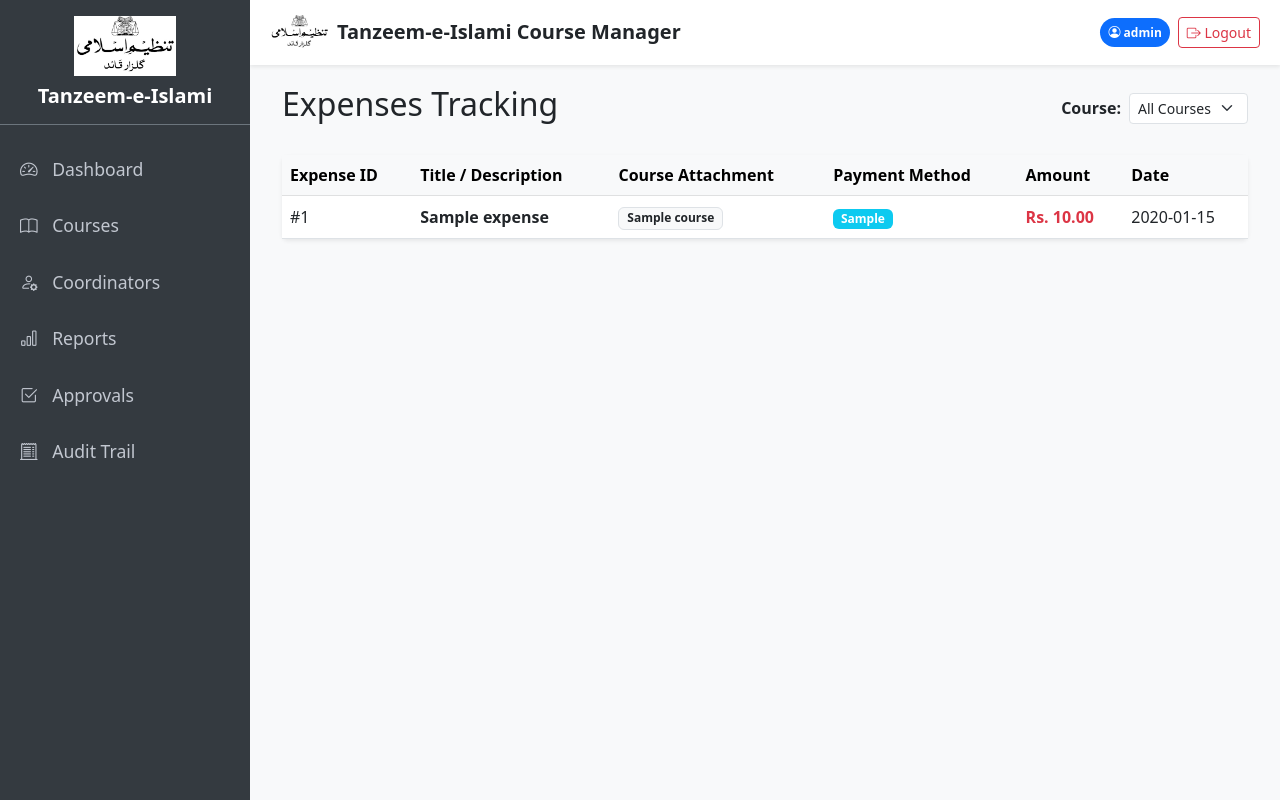
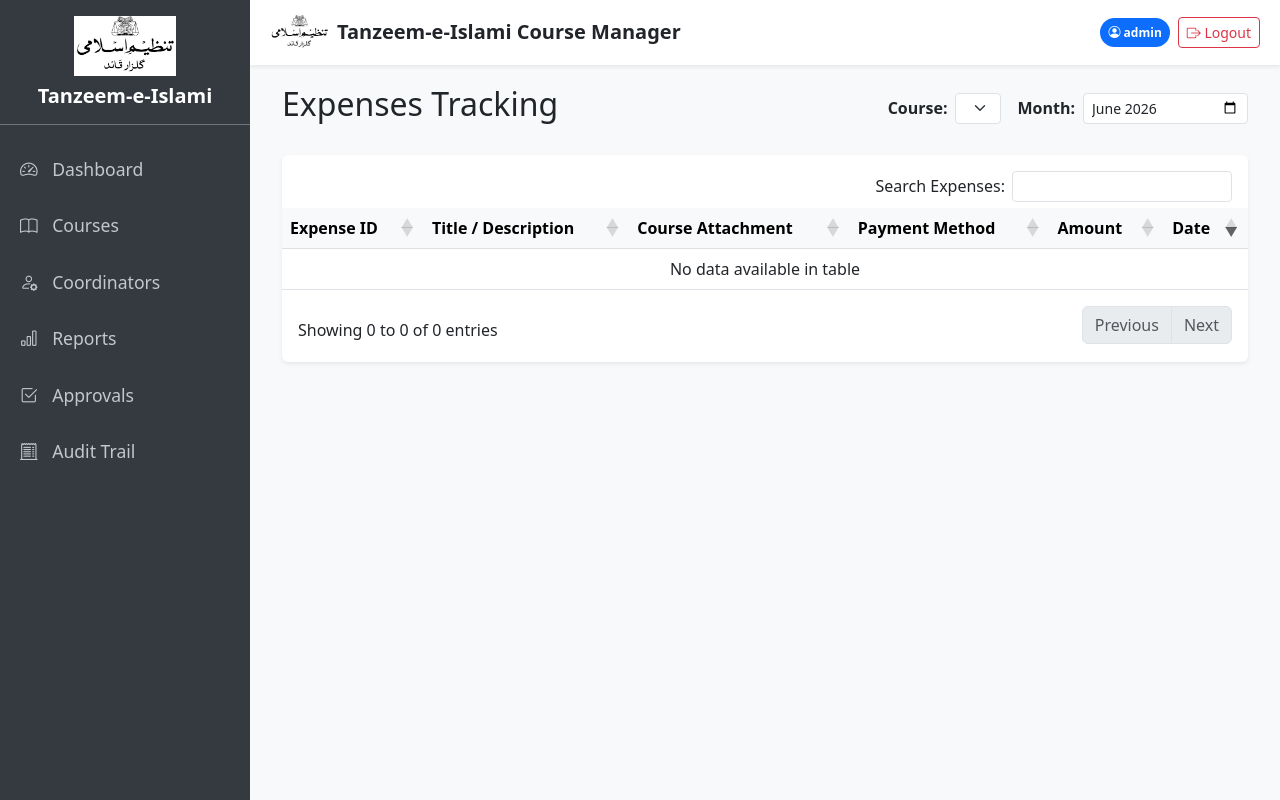
Before and after one commit to aliyan-hammad/Tanzeem-Course-Manger, a Flask app: page /expenses in a window 1280 px wide. Run offline with Flask 3, Linux system fonts and the light colour scheme; a user stored in the database is signed in; tables that the repository leaves empty hold one stand-in row (values such as "Sample post"); lists and menus that the app fills with data are empty; some libraries are stand-ins or nearby versions.

Commit message:
fix: overhaul datatables layout, pagination, and robust google sheets sync for edits/deletions
- Extracted modals out of tbody tags in all templates to fix DataTables Incorrect Column Count errors.
- Applied consistent 10-row client-side pagination with custom dom padding layout across tabs.
- Removed left sidebar from Attendance tab in favor of persistent top-right course dropdown filter.
- Updated coordinator routes to use persistent 'course_id' selection across tabs and correct YYYY-MM fee queries.
- Added 'sync_entire_month_log' to Google Sync to overwrite monthly data safely.
- Attached new background sync triggers in admin.py to push Approved Edit/Delete requests directly to Google Sheets.

```diff
--- a/routes/coordinator.py
+++ b/routes/coordinator.py
@@ -64,36 +64,22 @@
 
     if current_user.role == 'Coordinator':
         assigned_courses = Course.query.filter_by(coordinator_id=current_user.id).all()
-        assigned_course_ids = [c.id for c in assigned_courses]
-        if not assigned_course_ids:
-            all_students = []
-            selected_course_id = None
-        else:
-            if selected_course_id == 'all':
-                c_filter = None
-            elif selected_course_id and selected_course_id.isdigit() and int(selected_course_id) in assigned_course_ids:
-                c_filter = int(selected_course_id)
-            else:
-                c_filter = assigned_course_ids[0]
-                selected_course_id = str(c_filter)
-
-        page = request.args.get('page', 1, type=int)
-        if c_filter:
-            pagination = Student.query.filter_by(course_id=c_filter).order_by(Student.registration_id.desc()).paginate(page=page, per_page=10, error_out=False)
-        else:
-            pagination = Student.query.filter(Student.course_id.in_(assigned_course_ids)).order_by(Student.registration_id.desc()).paginate(page=page, per_page=10, error_out=False)
         courses_list = assigned_courses
     else:
-        page = request.args.get('page', 1, type=int)
-        c_filter = int(selected_course_id) if selected_course_id and selected_course_id.isdigit() else None
-        if c_filter:
-            pagination = Student.query.filter_by(course_id=c_filter).order_by(Student.registration_id.desc()).paginate(page=page, per_page=10, error_out=False)
-        else:
-            pagination = Student.query.order_by(Student.registration_id.desc()).paginate(page=page, per_page=10, error_out=False)
-            selected_course_id = 'all'
         courses_list = Course.query.filter_by(status='Active').all()
 
-    return render_template('students.html', pagination=pagination, students=pagination.items, courses=courses_list, selected_course_id=selected_course_id)
+    if not courses_list:
+        return render_template('students.html', students=[], courses=[], selected_course_id=None, pagination=None)
+
+    # Force a valid course selection
+    valid_course_ids = [str(c.id) for c in courses_list]
+    if not selected_course_id or selected_course_id not in valid_course_ids:
+        selected_course_id = valid_course_ids[0]
+
+    c_filter = int(selected_course_id)
+    all_students = Student.query.filter_by(course_id=c_filter).order_by(Student.registration_id.desc()).all()
+
+    return render_template('students.html', students=all_students, courses=courses_list, selected_course_id=selected_course_id, pagination=None)
 
 @coordinator_bp.route('/students/edit/<int:id>', methods=['POST'])
 @login_required
@@ -215,61 +201,53 @@
         return redirect(url_for('coordinator.fees'))
 
     selected_course_id = request.args.get('course_id')
+    selected_month = request.args.get('fee_month', datetime.now().strftime('%Y-%m'))
 
     if current_user.role == 'Coordinator':
         assigned_courses = Course.query.filter_by(coordinator_id=current_user.id).all()
-        assigned_course_ids = [c.id for c in assigned_courses]
-        if not assigned_course_ids:
-            all_fees = []
-            active_students = []
-            selected_course_id = None
-        else:
-            if selected_course_id == 'all':
-                c_filter = None
-            elif selected_course_id and selected_course_id.isdigit() and int(selected_course_id) in assigned_course_ids:
-                c_filter = int(selected_course_id)
-            else:
-                c_filter = assigned_course_ids[0]
-                selected_course_id = str(c_filter)
-
-            if c_filter:
-                pagination = FeeCollection.query.join(Student).filter(Student.course_id == c_filter, FeeCollection.is_deleted == False).order_by(FeeCollection.date_collected.desc()).paginate(page=request.args.get('page', 1, type=int), per_page=10, error_out=False)
-                active_students = Student.query.filter_by(course_id=c_filter, status='Active').all()
-            else:
-                pagination = FeeCollection.query.join(Student).filter(Student.course_id.in_(assigned_course_ids), FeeCollection.is_deleted == False).order_by(FeeCollection.date_collected.desc()).paginate(page=request.args.get('page', 1, type=int), per_page=10, error_out=False)
-                active_students = Student.query.filter(Student.course_id.in_(assigned_course_ids), Student.status=='Active').all()
         courses_list = assigned_courses
     else:
-        c_filter = int(selected_course_id) if selected_course_id and selected_course_id.isdigit() else None
-        if c_filter:
-            pagination = FeeCollection.query.join(Student).filter(Student.course_id == c_filter, FeeCollection.is_deleted == False).order_by(FeeCollection.date_collected.desc()).paginate(page=request.args.get('page', 1, type=int), per_page=10, error_out=False)
-            active_students = Student.query.filter_by(course_id=c_filter, status='Active').all()
-        else:
-            pagination = FeeCollection.query.filter_by(is_deleted=False).order_by(FeeCollection.date_collected.desc()).paginate(page=request.args.get('page', 1, type=int), per_page=10, error_out=False)
-            active_students = Student.query.filter_by(status='Active').all()
-            selected_course_id = 'all'
         courses_list = Course.query.filter_by(status='Active').all()
 
-    return render_template('fees.html', pagination=pagination, fees=pagination.items if 'pagination' in locals() else [], active_students=active_students, courses=courses_list, selected_course_id=selected_course_id)
+    if not courses_list:
+        return render_template('fees.html', fees=[], active_students=[], courses=[], selected_course_id=None, selected_month=selected_month, pagination=None)
 
-@coordinator_bp.route('/attendance')
+    valid_course_ids = [str(c.id) for c in courses_list]
+    if not selected_course_id or selected_course_id not in valid_course_ids:
+        selected_course_id = valid_course_ids[0]
+
+    c_filter = int(selected_course_id)
+
+    all_fees = FeeCollection.query.join(Student).filter(
+        Student.course_id == c_filter,
+        FeeCollection.is_deleted == False,
+        FeeCollection.fee_month == selected_month
+    ).order_by(FeeCollection.date_collected.desc()).all()
+
+    active_students = Student.query.filter_by(course_id=c_filter, status='Active').all()
+
+    return render_template('fees.html', fees=all_fees, active_students=active_students, courses=courses_list, selected_course_id=selected_course_id, selected_month=selected_month, pagination=None)
+
+@coordinator_bp.route('/attendance', methods=['GET', 'POST'])
 @login_required
 def attendance():
     if current_user.role == 'Coordinator':
         courses = Course.query.filter_by(coordinator_id=current_user.id).all()
-        if len(courses) == 1:
-            return redirect(url_for('coordinator.attendance_course', course_id=courses[0].id))
     else:
         courses = Course.query.filter_by(status='Active').all()
-    return render_template('attendance.html', courses=courses, active_course=None)
 
-@coordinator_bp.route('/attendance/<int:course_id>', methods=['GET', 'POST'])
-@login_required
-def attendance_course(course_id):
-    course = Course.query.get_or_404(course_id)
-    if current_user.role == 'Coordinator' and course.coordinator_id != current_user.id:
-        flash('Access denied!', 'danger')
-        return redirect(url_for('coordinator.attendance'))
+    if not courses:
+        flash('No courses assigned or available.', 'warning')
+        return redirect(url_for('coordinator.dashboard'))
+
+    selected_course_id = request.args.get('course_id')
+    if not selected_course_id and request.method == 'GET':
+        selected_course_id = courses[0].id
+
+    if request.method == 'POST':
+        selected_course_id = request.form.get('course_id')
+
+    course = next((c for c in courses if str(c.id) == str(selected_course_id)), courses[0])
 
     if request.method == 'POST':
         date_str = request.form.get('date')
@@ -283,15 +261,15 @@
         flash('Session created successfully!', 'success')
         return redirect(url_for('coordinator.attendance_bulk', course_id=course.id, session_id=new_session.id))
 
-    if current_user.role == 'Coordinator':
-        courses = Course.query.filter_by(coordinator_id=current_user.id).all()
-    else:
-        courses = Course.query.filter_by(status='Active').all()
+    session_date_str = request.args.get('date', date.today().strftime('%Y-%m-%d'))
+    try:
+        session_date = datetime.strptime(session_date_str, '%Y-%m-%d').date()
+    except ValueError:
+        session_date = date.today()
 
-    page = request.args.get('page', 1, type=int)
-    pagination = ClassSession.query.filter_by(course_id=course.id).order_by(ClassSession.date.desc()).paginate(page=page, per_page=10, error_out=False)
-    today_str = date.today().strftime('%Y-%m-%d')
-    return render_template('attendance.html', courses=courses, active_course=course, pagination=pagination, sessions=pagination.items, today=today_str, json=json)
+    all_sessions = ClassSession.query.filter_by(course_id=course.id, date=session_date).order_by(ClassSession.id.desc()).all()
+
+    return render_template('attendance.html', courses=courses, active_course=course, sessions=all_sessions, selected_date=session_date_str, today=date.today().strftime('%Y-%m-%d'), json=json, pagination=None)
 
 @coordinator_bp.route('/attendance/<int:course_id>/<int:session_id>', methods=['GET', 'POST'])
 @login_required
@@ -301,7 +279,7 @@
 
     if session_obj.course_id != course.id:
         flash('Invalid session!', 'danger')
-        return redirect(url_for('coordinator.attendance_course', course_id=course.id))
+        return redirect(url_for('coordinator.attendance', course_id=course.id))
 
     if current_user.role == 'Coordinator' and course.coordinator_id != current_user.id:
         flash('Access denied!', 'danger')
@@ -322,7 +300,7 @@
         db.session.commit()
         log_audit('Update', 'Attendance', remarks=f"Bulk attendance updated for Session ID {session_obj.id}")
         flash('Attendance saved successfully!', 'success')
-        return redirect(url_for('coordinator.attendance_course', course_id=course.id))
+        return redirect(url_for('coordinator.attendance', course_id=course.id))
 
     existing_attendance = Attendance.query.filter_by(session_id=session_obj.id).all()
     attendance_map = {att.student_id: att.status for att in existing_attendance}
@@ -337,7 +315,7 @@
 
     if current_user.role == 'Coordinator' and course.coordinator_id != current_user.id:
         flash('Access denied!', 'danger')
-        return redirect(url_for('coordinator.attendance_course', course_id=course.id))
+        return redirect(url_for('coordinator.attendance', course_id=course.id))
 
     new_date_str = request.form.get('date')
     new_subject = request.form.get('subject_name')
@@ -350,7 +328,7 @@
     db.session.commit()
     log_audit('Update', 'ClassSession', record_id=session_id, remarks=f"Updated session {session_id} to {new_subject} on {new_date_str}")
     flash('Session updated successfully!', 'success')
-    return redirect(url_for('coordinator.attendance_course', course_id=course.id))
+    return redirect(url_for('coordinator.attendance', course_id=course.id))
 
 @coordinator_bp.route('/delete_session/<int:session_id>', methods=['POST'])
 @login_required
@@ -360,13 +338,13 @@
 
     if current_user.role == 'Coordinator' and course.coordinator_id != current_user.id:
         flash('Access denied!', 'danger')
-        return redirect(url_for('coordinator.attendance_course', course_id=course.id))
+        return redirect(url_for('coordinator.attendance', course_id=course.id))
 
     db.session.delete(session_obj)
     db.session.commit()
     log_audit('Delete', 'ClassSession', record_id=session_id, remarks=f"Deleted session {session_id}")
     flash('Session and all associated attendance records deleted successfully!', 'success')
-    return redirect(url_for('coordinator.attendance_course', course_id=course.id))
+    return redirect(url_for('coordinator.attendance', course_id=course.id))
 
 # --- Expenses Tracking ---
 @coordinator_bp.route('/expenses', methods=['GET', 'POST'])
@@ -412,37 +390,36 @@
         return redirect(url_for('coordinator.expenses'))
 
     selected_course_id = request.args.get('course_id')
+    selected_month = request.args.get('expense_month', datetime.now().strftime('%Y-%m'))
+
+    try:
+        target_year, target_month = map(int, selected_month.split('-'))
+    except ValueError:
+        target_year, target_month = datetime.now().year, datetime.now().month
 
     if current_user.role == 'Coordinator':
         assigned_courses = Course.query.filter_by(coordinator_id=current_user.id).all()
-        assigned_course_ids = [c.id for c in assigned_courses]
-        if not assigned_course_ids:
-            all_expenses = []
-            selected_course_id = None
-        else:
-            if selected_course_id == 'all':
-                c_filter = None
-            elif selected_course_id and selected_course_id.isdigit() and int(selected_course_id) in assigned_course_ids:
-                c_filter = int(selected_course_id)
-            else:
-                c_filter = assigned_course_ids[0]
-                selected_course_id = str(c_filter)
-
-            if c_filter:
-                pagination = Expense.query.filter_by(course_id=c_filter, is_deleted=False).order_by(Expense.expense_date.desc()).paginate(page=request.args.get('page', 1, type=int), per_page=10, error_out=False)
-            else:
-                pagination = Expense.query.filter(Expense.course_id.in_(assigned_course_ids), Expense.is_deleted == False).order_by(Expense.expense_date.desc()).paginate(page=request.args.get('page', 1, type=int), per_page=10, error_out=False)
         courses_list = assigned_courses
     else:
-        c_filter = int(selected_course_id) if selected_course_id and selected_course_id.isdigit() else None
-        if c_filter:
-            pagination = Expense.query.filter_by(course_id=c_filter, is_deleted=False).order_by(Expense.expense_date.desc()).paginate(page=request.args.get('page', 1, type=int), per_page=10, error_out=False)
-        else:
-            pagination = Expense.query.filter_by(is_deleted=False).order_by(Expense.expense_date.desc()).paginate(page=request.args.get('page', 1, type=int), per_page=10, error_out=False)
-            selected_course_id = 'all'
         courses_list = Course.query.filter_by(status='Active').all()
 
-    return render_template('expenses.html', pagination=pagination, expenses=pagination.items if 'pagination' in locals() else [], courses=courses_list, selected_course_id=selected_course_id)
+    if not courses_list:
+        return render_template('expenses.html', expenses=[], courses=[], selected_course_id=None, selected_month=selected_month, pagination=None)
+
+    valid_course_ids = [str(c.id) for c in courses_list]
+    if not selected_course_id or selected_course_id not in valid_course_ids:
+        selected_course_id = valid_course_ids[0]
+
+    c_filter = int(selected_course_id)
+
+    all_expenses = Expense.query.filter(
+        Expense.course_id == c_filter,
+        Expense.is_deleted == False,
+        db.extract('year', Expense.expense_date) == target_year,
+        db.extract('month', Expense.expense_date) == target_month
+    ).order_by(Expense.expense_date.desc()).all()
+
+    return render_template('expenses.html', expenses=all_expenses, courses=courses_list, selected_course_id=selected_course_id, selected_month=selected_month, pagination=None)
 
 # --- Approval Requests ---
 @coordinator_bp.route('/request_edit', methods=['POST'])
--- a/templates/base.html
+++ b/templates/base.html
@@ -230,5 +230,6 @@
             clone.remove();
         }
     </script>
+    {% block scripts %}{% endblock %}
 </body>
 </html>
--- a/templates/expenses.html
+++ b/templates/expenses.html
@@ -7,13 +7,13 @@
         <form method="GET" action="{{ url_for('coordinator.expenses') }}" class="d-flex align-items-center gap-2">
             <label for="course_id" class="text-nowrap fw-bold mb-0">Course:</label>
             <select class="form-select form-select-sm" id="course_id" name="course_id" onchange="this.form.submit()">
-                {% if courses|length != 1 %}
-                <option value="all" {% if selected_course_id == 'all' %}selected{% endif %}>All Courses</option>
-                {% endif %}
                 {% for course in courses %}
                 <option value="{{ course.id }}" {% if selected_course_id|string == course.id|string %}selected{% endif %}>{{ course.name }}</option>
                 {% endfor %}
             </select>
+
+            <label for="expense_month" class="text-nowrap fw-bold mb-0 ms-2">Month:</label>
+            <input type="month" class="form-control form-control-sm" id="expense_month" name="expense_month" value="{{ selected_month }}" onchange="this.form.submit()">
         </form>
         {% if current_user.role == 'Coordinator' %}
         <button class="btn btn-danger text-nowrap" data-bs-toggle="modal" data-bs-target="#addExpenseModal">
@@ -26,7 +26,7 @@
 <div class="card shadow-sm border-0">
     <div class="card-body p-0">
         <div class="table-responsive">
-            <table class="table table-hover align-middle mb-0">
+            <table class="table table-hover align-middle mb-0" id="expensesTable">
                 <thead class="table-light">
                     <tr>
                         <th>Expense ID</th>
@@ -35,9 +35,6 @@
                         <th>Payment Method</th>
                         <th>Amount</th>
                         <th>Date</th>
-                        {% if current_user.role == 'Coordinator' %}
-                        <th>Actions</th>
-                        {% endif %}
                     </tr>
                 </thead>
                 <tbody>
@@ -59,18 +56,13 @@
                         </td>
                         <td class="text-danger fw-bold">Rs. {{ "%.2f"|format(expense.amount) }}</td>
                         <td>{{ expense.expense_date.strftime('%Y-%m-%d') }}</td>
-                        {% if current_user.role == 'Coordinator' %}
-                        <td>
-                            <button type="button" class="btn btn-xs btn-warning me-1" data-bs-toggle="modal" data-bs-target="#editExpenseRequestModal{{ expense.id }}" onclick="event.stopPropagation();">
-                                <i class="bi bi-pencil-square"></i> Request Edit
-                            </button>
-                            <button type="button" class="btn btn-xs btn-danger" data-bs-toggle="modal" data-bs-target="#deleteExpenseRequestModal{{ expense.id }}" onclick="event.stopPropagation();">
-                                <i class="bi bi-trash"></i> Request Delete
-                            </button>
-                        </td>
-                        {% endif %}
                     </tr>
+                    {% endfor %}
+                </tbody>
+            </table>
+        </div>
 
+        {% for expense in expenses %}
                     <!-- Expense Voucher Modal -->
                     <div class="modal fade" id="expenseVoucherModal{{ expense.id }}" tabindex="-1" aria-labelledby="expenseVoucherModalLabel{{ expense.id }}" aria-hidden="true">
                         <div class="modal-dialog">
@@ -248,14 +240,7 @@
                         </div>
                     </div>
                     {% endif %}
-                    {% else %}
-                    <tr>
-                        <td colspan="7" class="text-center py-4">No expenses found.</td>
-                    </tr>
                     {% endfor %}
-                </tbody>
-            </table>
-        </div>
 
         <!-- Pagination Controls -->
         {% if pagination and pagination.pages > 1 %}
@@ -361,4 +346,24 @@
     }
 }
 </script>
+<!-- DataTables CSS & JS -->
+<link rel="stylesheet" type="text/css" href="https://cdn.datatables.net/1.13.6/css/dataTables.bootstrap5.min.css"/>
+<script src="https://code.jquery.com/jquery-3.7.0.min.js"></script>
+<script type="text/javascript" src="https://cdn.datatables.net/1.13.6/js/jquery.dataTables.min.js"></script>
+<script type="text/javascript" src="https://cdn.datatables.net/1.13.6/js/dataTables.bootstrap5.min.js"></script>
+<script>
+$(document).ready(function() {
+    $('#expensesTable').DataTable({
+        "pageLength": 10,
+        "lengthChange": false,
+        "order": [[ 5, "desc" ]], // Order by Date descending
+        "dom": "<'row px-3 pt-3'<'col-sm-12 col-md-6'><'col-sm-12 col-md-6'f>>" +
+               "<'row'<'col-sm-12'tr>>" +
+               "<'row px-3 pb-3 pt-2'<'col-sm-12 col-md-5'i><'col-sm-12 col-md-7'p>>",
+        "language": {
+            "search": "Search Expenses:"
+        }
+    });
+});
+</script>
 {% endblock %}
```
Also changed, not shown: google_sync.py (+23 -0 lines), routes/admin.py (+24 -2 lines), sync_listeners.py (+35 -0 lines), templates/attendance.html (+50 -36 lines), templates/fees.html (+32 -11 lines), templates/students.html (+30 -11 lines).
